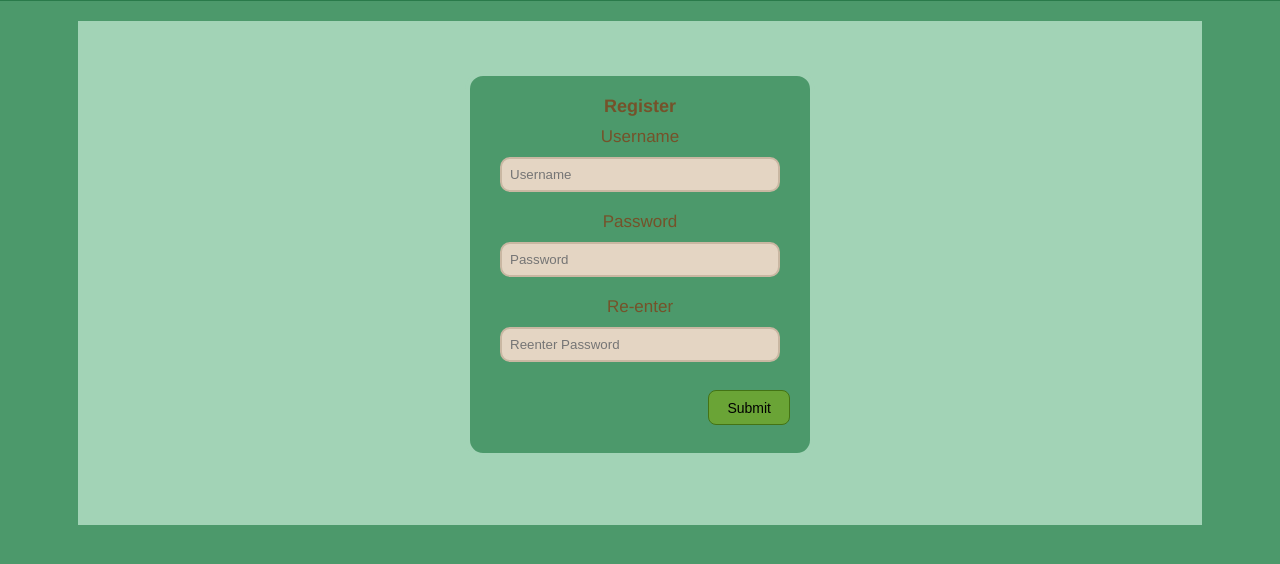
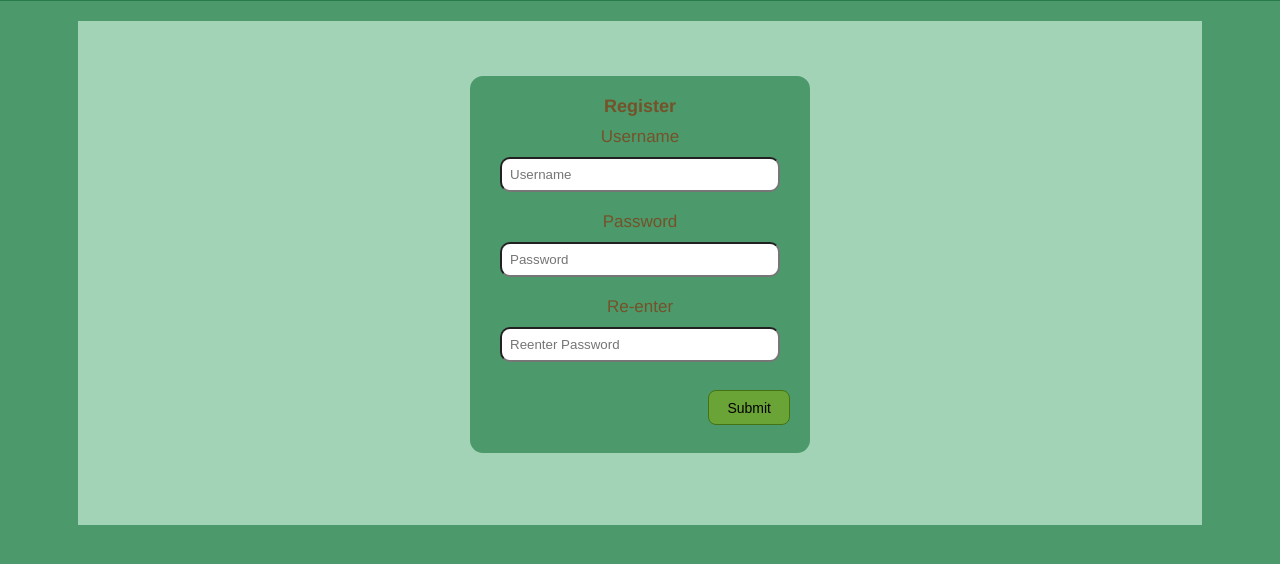
Before and after one commit to dennisYatunin/bloginator, a Flask app: page /register in a window 1280 px wide. Shown: the part 184-748 px from the top of the page. Run offline with Flask 2, Linux system fonts and the light colour scheme.

Commit message:
More Stuff

```diff
--- a/static/style.css
+++ b/static/style.css
@@ -98,8 +98,6 @@ a:hover{
    }
 
 .form-field {
-   border: 2px solid #c9b7a2;
-   background: #e4d5c3;
    -webkit-border-radius: 10px;
    -moz-border-radius: 10px;
    border-radius: 10px;
```
